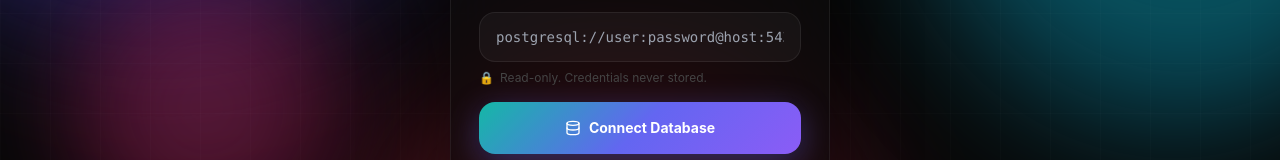
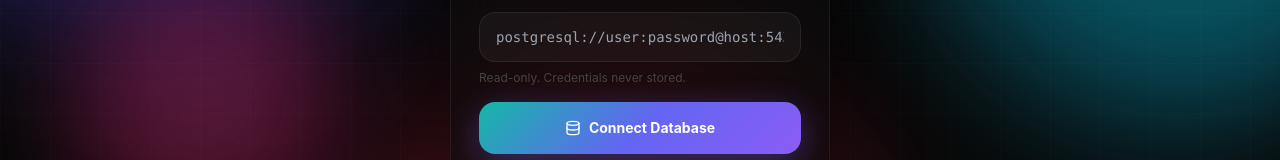
Before and after one commit to peshalghanghas/Sentris, a React (Vite) app in the folder frontend/: page / in a window 1280 px wide. Shown: the part 437-597 px from the top of the page. Built offline with nearby package versions, Linux system fonts and the light colour scheme; no server answers.

Commit message:
minor changes

```diff
--- a/frontend/src/components/ConnectPanel.jsx
+++ b/frontend/src/components/ConnectPanel.jsx
@@ -323,7 +323,7 @@ export default function ConnectPanel({ onConnected, darkMode, setDarkMode }) {
                 placeholder="postgresql://user:password@host:5432/db"
               />
               <p className="text-xs mt-2 flex items-center gap-1.5" style={{ color: 'var(--text-muted)' }}>
-                <span>🔒</span> Read-only. Credentials never stored.
+                Read-only. Credentials never stored.
               </p>
             </div>
 
```
